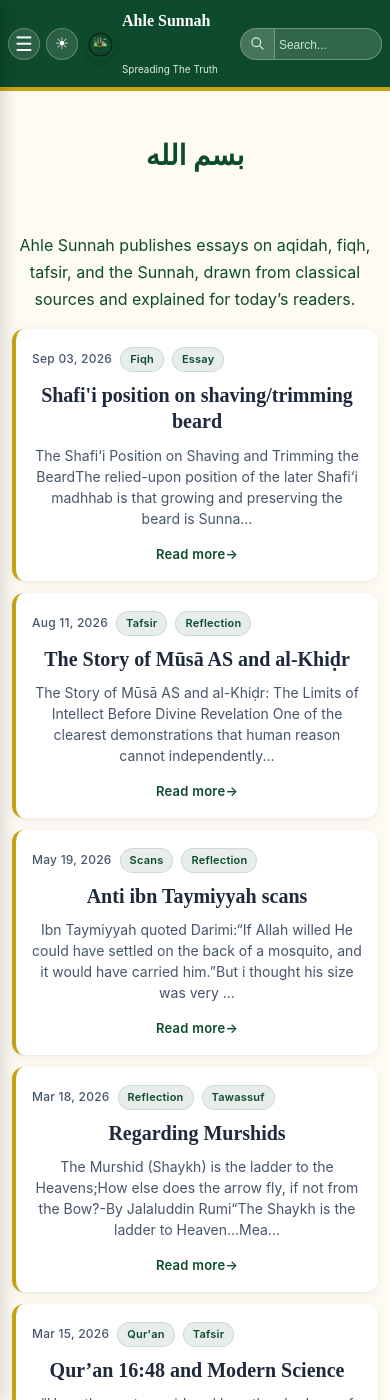
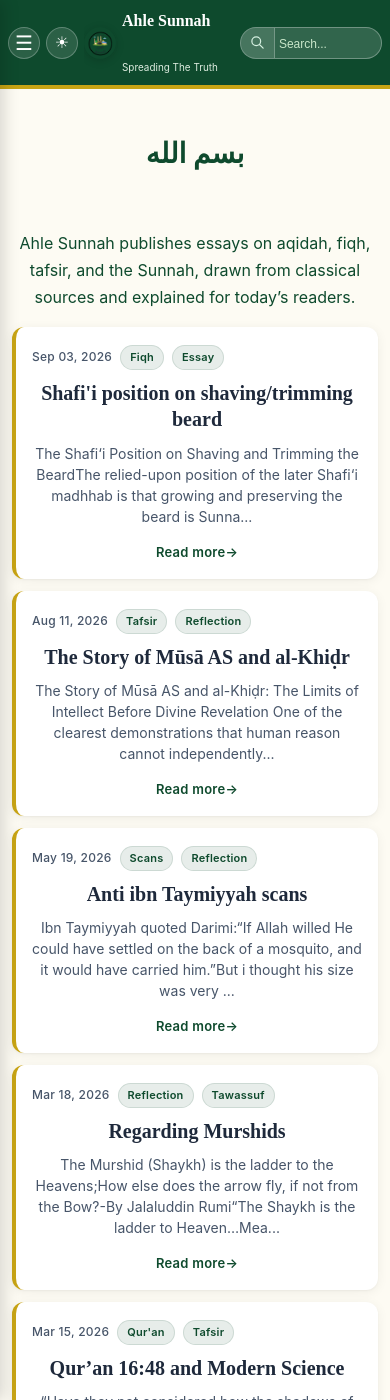
Before and after one commit to Fali17/ahlesunnah, a Jekyll site: the page built from index.html, in a window 390 px wide and 1400 px high. Built offline with Jekyll 4.4.1, drawn with Linux system fonts in a browser that asks for light colours; the list of posts is cut into pages by our own code.

Commit message:
Remove gap in layout styles

```diff
--- a/_layouts/default.html
+++ b/_layouts/default.html
@@ -851,7 +851,7 @@
     flex-direction: column;
     justify-content: center;
     align-items: flex-start;
-    gap: 1px;                 /* no extra gap */
+    gap: 0;                 /* no extra gap */
     min-width: 0;
   }
 
```
